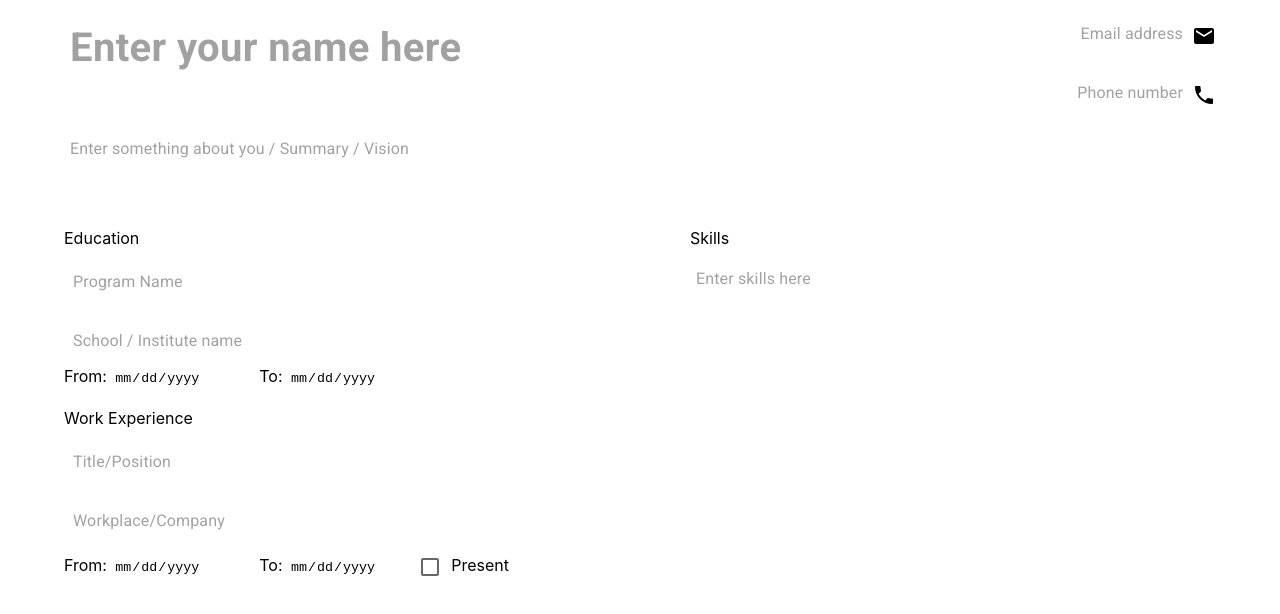
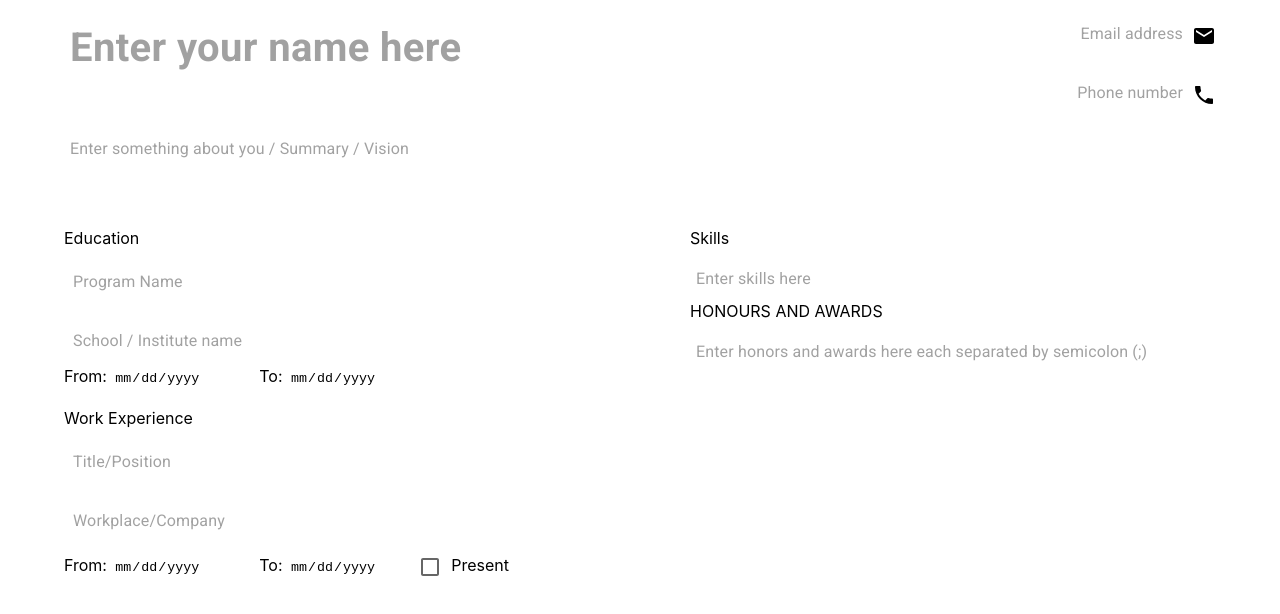
Before and after one commit to KunwarVSuryavanshi/resume-builder, a React (Create React App) app: page / in a window 1280 px wide. Shown: the top 614 px of the page. Built offline with nearby package versions, Linux system fonts and the light colour scheme.

Commit message:
skills section added

```diff
--- a/src/Resumes/FirstResumeTemplate/FirstResume.jsx
+++ b/src/Resumes/FirstResumeTemplate/FirstResume.jsx
@@ -17,6 +17,9 @@
   const [skill, setSkill] = useState([])
   const [skillInp, setSkillInp] = useState('')
   const [skillToggle, setSkillToggle] = useState(true)
+  const [awardsInp, setAwardsInp] = useState('')
+  const [awardsToggle, setAwardsToggle] = useState(true)
+  const [awards, setAwards] = useState([])
 
   const headerContent = () => {
     return (
@@ -115,6 +118,9 @@
       case 'skill':
         setSkillToggle(false)
         break;
+      case 'award':
+        setAwardsToggle(false)
+        break;
       default:
         return;
     }
@@ -132,14 +138,28 @@
       case 'skill':
         setSkillToggle(true)
         break;
+      case 'award':
+        setAwardsToggle(true)
+        break;
       default:
         return;
     }
   }
 
-  const handleSkills = (values) => {
-    setSkillInp(values)
-    setSkill(values.split(',').map(item => item.trim()).filter(item => item.length > 0))
+  const handleInput = (reg, values) => {
+    console.log(values)
+    switch (reg) {
+      case 'skill':
+        setSkillInp(values)
+        setSkill(values.split(',').map(item => item.trim()).filter(item => item.length > 0))
+        break;
+      case 'awards':
+        setAwardsInp(values)
+        setAwards(values.split(';').filter(item => item.length > 0))
+        break;
+      default:
+        return
+    }
   }
 
   const addNewRow = (region) => {
@@ -180,11 +200,11 @@
               </div>
             </div>
             <div className="item2_container">
-              <div className="item2_container_1" onBlur={(e) => handleBlur(e, 'skill')} onClick={() => handleClick('skill')}>
-                <div className="item2_container_1_skill">
+              <div tabIndex={'1'} className="item2_container_1" onBlur={(e) => handleBlur(e, 'skill')} onClick={() => handleClick('skill')}>
+                <div className="item2_container_1_header">
                   Skills
                 </div>
-                <div tabIndex={'1'} className="item2_container_1_skillCont" >
+                <div className="item2_container_1_skillCont" >
                   {skill?.length > 0 && skill.map(item => <span style={{margin: '0.5vw 0.2vw', display: 'inline-block'}}><Chip label={item} color='info' /></span>)}
                   <div style={{ minHeight: '40px' }}>
                     {skillToggle &&
@@ -203,13 +223,43 @@
                             fontWeight: 'semi-bold',
                           }
                         }}
-                        onChange={(e) => handleSkills(e.target.value)}
+                        onChange={(e) => handleInput('skill', e.target.value)}
                       />}
                   </div>
                 </div>
               </div>
-              <div className="item2_container_2">
-
+              <div tabIndex={'2'} className="item2_container_2" onBlur={(e) => handleBlur(e, 'award')} onClick={() => handleClick('award')}>
+                <div className="item2_container_2_header">
+                  HONOURS AND AWARDS
+                </div>
+                <div className="item2_container_2_body">
+                  {awards?.length > 0 &&
+                    <ol>
+                      {
+                        awards.map(item => <li>{item}</li>)
+                      }
+                    </ol>
+                  }
+                  <div style={{ minHeight: '40px' }}>
+                    {awardsToggle && <TextField
+                      hiddenLabel
+                      placeholder='Enter honors and awards here each separated by semicolon (;)'
+                      variant='filled'
+                      value={awardsInp}
+                      size='medium'
+                      margin="normal"
+                      fullWidth
+                      multiline
+                      sx={{
+                        '& .MuiFilledInput-underline': {
+                          fontSize: '1rem',
+                          fontWeight: 'semi-bold',
+                        }
+                      }}
+                      onChange={(e) => handleInput('awards', e.target.value)}
+                      />}
+                  </div>
+                </div>
               </div>
               <div className="item2_container_3">
 
--- a/src/Resumes/FirstResumeTemplate/style.scss
+++ b/src/Resumes/FirstResumeTemplate/style.scss
@@ -29,7 +29,7 @@
     flex-grow: 1;
     flex-direction: column;
     margin: 25px 0px 20px 25px;
-    // width: 40%;
+    width: 40%;
   }
 }
 
```
Also changed, not shown: src/Resumes/FirstResumeTemplate/Skills.jsx (deleted, +0 -13 lines).
